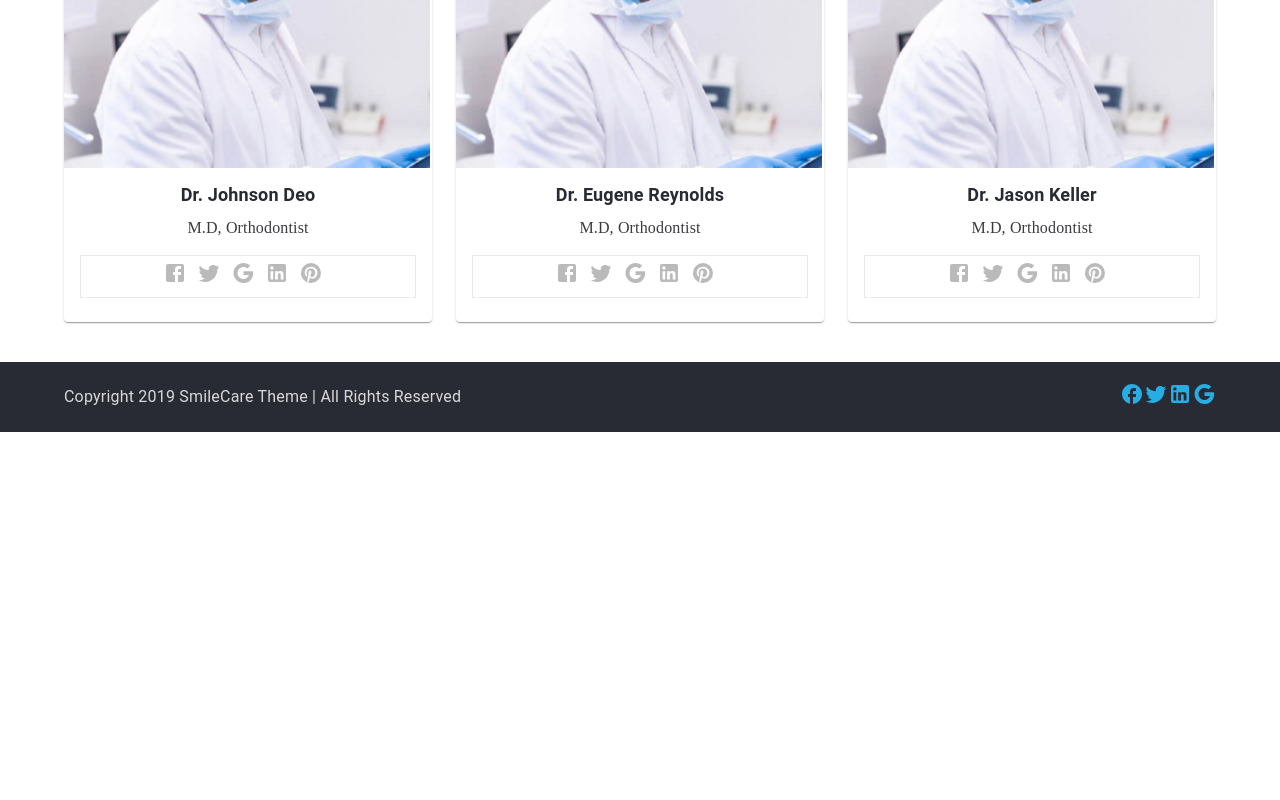
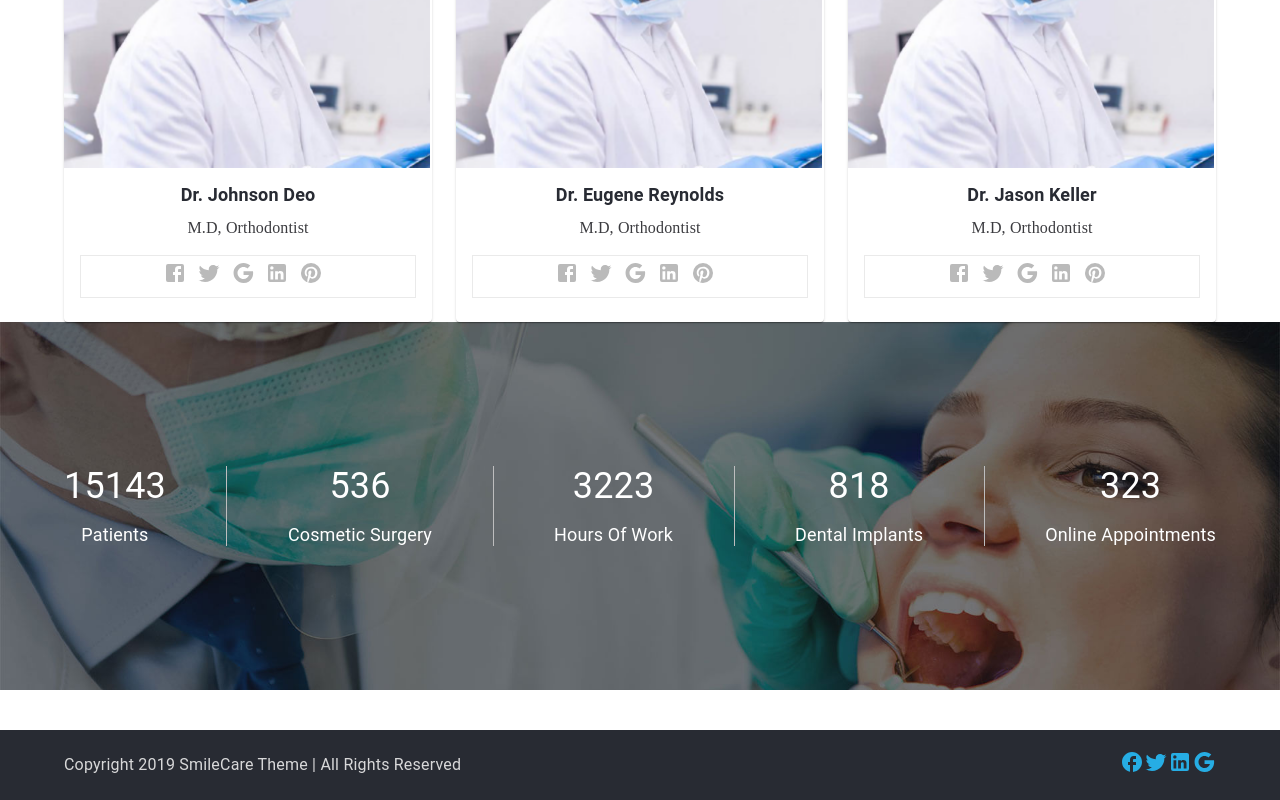
Before and after one commit to saidoud/smile-landing-page, a Next.js app: page / in a window 1280 px wide. Shown: the part 2754-3554 px from the top of the page. Before the commit the page ends 3186 px from the top, so only its background shows below. Built offline with nearby package versions, Linux system fonts and the light colour scheme.

Commit message:
Result Section

```diff
--- a/pages/index.js
+++ b/pages/index.js
@@ -8,6 +8,7 @@ import Service from "../src/components/Service";
 import Passion from "../src/components/Passion";
 import Experience from "../src/components/Experience";
 import theme from "../src/theme";
+import Result from "../src/components/Result";
 
 export default function Home() {
   return (
@@ -20,6 +21,7 @@ export default function Home() {
         <Service />
         <Passion />
         <Experience />
+        <Result />
         <Footer />
       </ThemeProvider>
     </>
--- /dev/null
+++ b/src/components/Result/index.jsx
@@ -0,0 +1,93 @@
+import React from "react";
+import { makeStyles } from "@mui/styles";
+import { Container, Grid, Stack } from "@mui/material";
+import Divider from "@mui/material/Divider";
+
+function Result() {
+  const classes = useStyles();
+  const Counter = ({ count, title }) => (
+    <div className={classes.counter}>
+      <p className={classes.count}>{count}</p>
+      <p className={classes.title}>{title}</p>
+    </div>
+  );
+
+  return (
+    <div className={classes.root}>
+      <Container>
+        <Stack
+          direction={{ xs: "column", md: "row" }}
+          divider={
+            <Divider
+              orientation="vertical"
+              flexItem
+              style={{ backgroundColor: "#d8d8d9" }}
+            />
+          }
+          spacing={3}
+          justifyContent="space-between"
+          alignItems="center"
+        >
+          {data.map((item, index) => (
+            <Counter count={item.count} title={item.title} key={index} />
+          ))}
+        </Stack>
+      </Container>
+    </div>
+  );
+}
+
+const useStyles = makeStyles((theme) => ({
+  root: {
+    backgroundImage: "url(/assets/counter-bg2.jpg)",
+    backgroundSize: "cover",
+    backgroundPosition: "center",
+    backgroundRepeat: "no-repeat",
+    minHeight: "368px",
+    display: "flex",
+    justifyContent: "center",
+    alignItems: "center",
+  },
+  counter: {
+    textAlign: "center",
+  },
+  count: {
+    fontSize: "36px",
+    lineHeight: "40px",
+    color: theme.palette.white,
+    fontWweight: "700",
+    paddingBottom: "18px",
+  },
+  title: {
+    fontSize: "18px",
+    lineHeight: "22px",
+    color: theme.palette.white,
+    fontWweight: "700",
+    whiteSpace: "nowrap",
+  },
+}));
+
+const data = [
+  {
+    count: "15143",
+    title: "Patients",
+  },
+  {
+    count: "536",
+    title: "Cosmetic Surgery",
+  },
+  {
+    count: "3223",
+    title: "Hours Of Work",
+  },
+  {
+    count: "818",
+    title: "Dental Implants",
+  },
+  {
+    count: "323",
+    title: "Online Appointments",
+  },
+];
+
+export default Result;
```
Also changed, not shown: src/components/Testimonial/index.jsx (added, +7 -0 lines), public/assets/counter-bg2.jpg (added).
